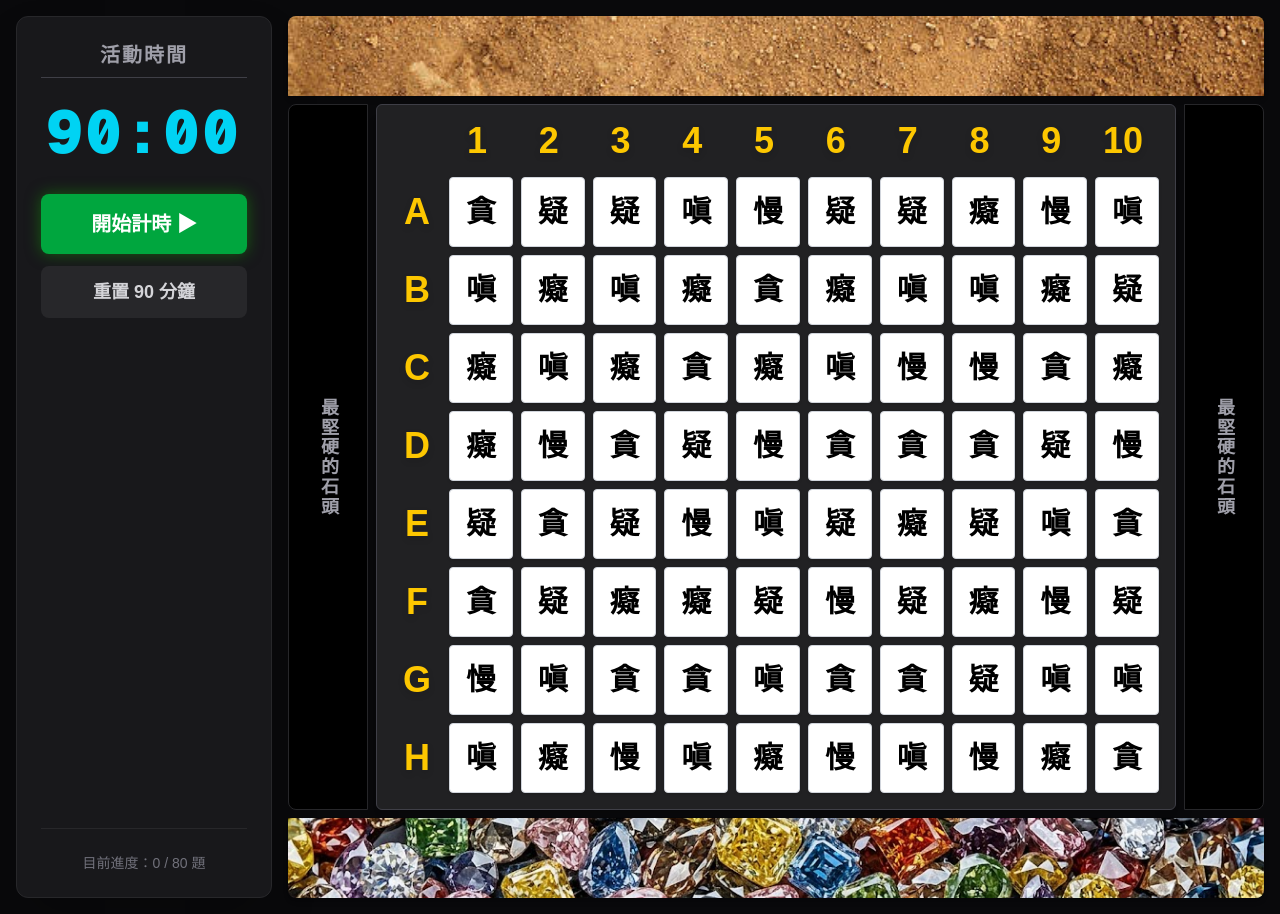
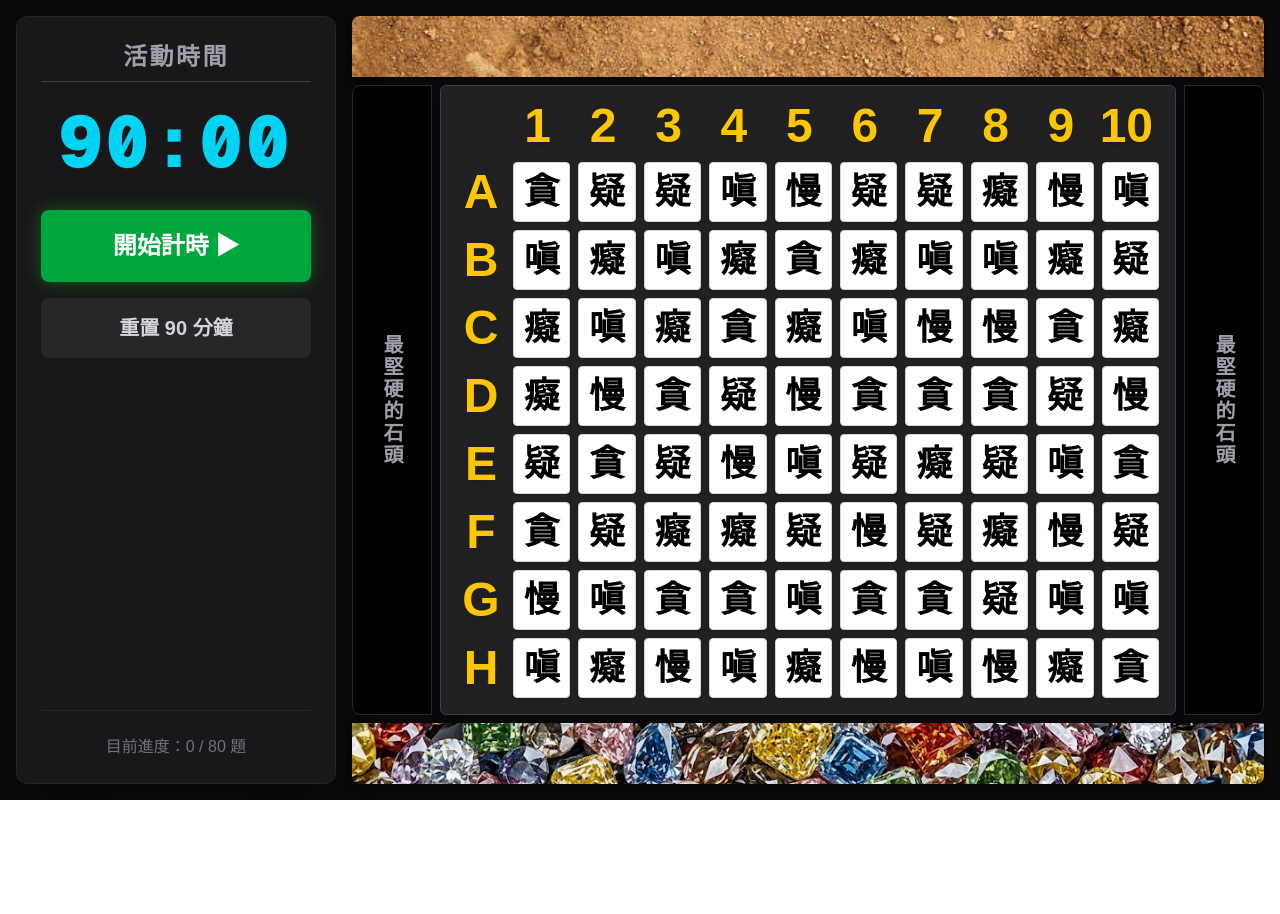
Before and after one commit to kabo87777/nextjs-boilerplate, a Next.js app: page / in a window 1280 px wide. After the commit the page ends 800 px from the top, so only its background shows below. Built offline with nearby package versions, Linux system fonts and the light colour scheme.

Commit message:
Refactor layout for 8x10 matrix and improve styles
Updated matrix dimensions and layout styles for responsiveness.

```diff
--- a/app/page.tsx
+++ b/app/page.tsx
@@ -8,7 +8,7 @@ interface Question {
   isShown: boolean;
 }
 
-// 1. 8 列 x 10 行 的矩陣
+// 1. 更新為 8 列 x 10 行 的矩陣
 const matrixCharacters = [
   ["貪", "疑", "疑", "嗔", "慢", "疑", "疑", "癡", "慢", "嗔"],
   ["嗔", "癡", "嗔", "癡", "貪", "癡", "嗔", "嗔", "癡", "疑"],
@@ -152,22 +152,24 @@ export default function MatrixPage() {
   };
 
   return (
-    <main className="min-h-screen bg-zinc-950 text-white flex p-4 gap-4 overflow-hidden">
+    // 【修改點】改為 h-screen w-screen，強制填滿且不出現卷軸
+    <main className="h-screen w-screen bg-zinc-950 text-white flex p-4 gap-4 overflow-hidden">
 
       {/* ====== 左側：控制面板 & 總計時器 ====== */}
-      <aside className="w-64 bg-zinc-900 border border-zinc-800 rounded-xl p-6 flex flex-col justify-start items-center shadow-2xl flex-shrink-0">
-        <h2 className="text-xl font-bold text-zinc-400 mb-6 tracking-widest border-b border-zinc-700 pb-2 w-full text-center">
+      {/* 【修改點】加上 h-full 讓側邊欄頂天立地 */}
+      <aside className="w-64 md:w-72 lg:w-80 h-full bg-zinc-900 border border-zinc-800 rounded-xl p-6 flex flex-col justify-start items-center shadow-2xl flex-shrink-0">
+        <h2 className="text-xl md:text-2xl font-bold text-zinc-400 mb-6 tracking-widest border-b border-zinc-700 pb-2 w-full text-center">
           活動時間
         </h2>
 
-        <div className={`text-6xl font-black font-mono mb-8 tracking-wider ${mainTime <= 300 ? 'text-red-500 animate-pulse' : 'text-cyan-400'}`}>
+        <div className={`text-6xl md:text-7xl font-black font-mono mb-8 tracking-wider ${mainTime <= 300 ? 'text-red-500 animate-pulse' : 'text-cyan-400'}`}>
           {formatTime(mainTime)}
         </div>
 
-        <div className="flex flex-col gap-3 w-full">
+        <div className="flex flex-col gap-4 w-full">
           <button
             onClick={() => setIsMainRunning(!isMainRunning)}
-            className={`w-full py-4 text-xl font-bold rounded-lg transition-all ${
+            className={`w-full py-5 text-2xl font-bold rounded-lg transition-all ${
               isMainRunning
               ? "bg-amber-600 hover:bg-amber-500 text-white shadow-[0_0_15px_rgba(217,119,6,0.5)]"
               : "bg-green-600 hover:bg-green-500 text-white shadow-[0_0_15px_rgba(22,163,7,0.5)]"
@@ -181,14 +183,14 @@ export default function MatrixPage() {
               setIsMainRunning(false);
               setMainTime(90 * 60);
             }}
-            className="w-full py-3 text-lg font-bold bg-zinc-800 hover:bg-zinc-700 text-zinc-300 rounded-lg transition-all"
+            className="w-full py-4 text-xl font-bold bg-zinc-800 hover:bg-zinc-700 text-zinc-300 rounded-lg transition-all"
           >
             重置 90 分鐘
           </button>
         </div>
 
         <div className="mt-auto w-full pt-6 border-t border-zinc-800">
-          <p className="text-sm text-zinc-500 text-center">
+          <p className="text-base text-zinc-500 text-center">
             {questionsLoading
               ? "載入題庫中..."
               : `目前進度：${questions.filter((q) => q.isShown).length} / ${questions.length} 題`}
@@ -197,51 +199,56 @@ export default function MatrixPage() {
       </aside>
 
       {/* ====== 右側：主體矩陣版面 ====== */}
-      <section className="flex-1 flex flex-col items-center justify-center min-w-[800px]">
-        <div className="w-full max-w-[1400px] flex flex-col">
+      {/* 【修改點】改為 h-full 讓右邊填滿整個高度，並移除 min-w 限制讓他有彈性 */}
+      <section className="flex-1 h-full flex flex-col">
+        {/* 【修改點】移除 max-w-[1400px]，加上 h-full 讓容器徹底向外撐開 */}
+        <div className="w-full h-full flex flex-col">
 
           {/* 頂部：地表圖片 */}
-          <div className="w-full relative h-16 md:h-20 mb-2 rounded-t-lg overflow-hidden shadow-md">
+          {/* 【修改點】高度改成 h-[8%]，隨螢幕高度動態調整 */}
+          <div className="w-full relative h-[8%] min-h-[60px] max-h-[120px] mb-2 rounded-t-lg overflow-hidden shadow-md flex-shrink-0">
             <Image src="/ground.png" alt="地表" fill className="object-cover" priority />
           </div>
 
-          <div className="w-full flex items-stretch gap-2">
+          {/* 【修改點】加上 flex-1 與 min-h-0，這層是讓內部網格能完美伸縮的關鍵 */}
+          <div className="w-full flex-1 flex items-stretch gap-2 min-h-0">
 
             {/* 左側：純黑石頭 */}
             <div className="w-16 md:w-20 bg-black flex items-center justify-center rounded-l-lg shadow-inner border border-zinc-800 flex-shrink-0">
-              <span className="writing-mode-vertical text-center font-bold tracking-widest text-zinc-400 text-lg select-none [writing-mode:vertical-lr]">
+              <span className="writing-mode-vertical text-center font-bold tracking-widest text-zinc-400 text-xl select-none [writing-mode:vertical-lr]">
                 最堅硬的石頭
               </span>
             </div>
 
             {/* 核心區域：包含標籤與 8x10 網格 */}
-            <div className="flex-1 bg-zinc-800/80 p-2 md:p-4 rounded-md border border-zinc-700 shadow-xl flex flex-col gap-2">
+            <div className="flex-1 h-full bg-zinc-800/80 p-2 md:p-4 rounded-md border border-zinc-700 shadow-xl flex flex-col gap-2 overflow-hidden">
 
               {/* 橫向編號：1 到 10 */}
-              <div className="flex ml-8 md:ml-12 mb-2">
+              <div className="flex ml-8 md:ml-12 mb-1 flex-shrink-0">
                 {colLabels.map((label) => (
-                  <div key={`col-${label}`} className="flex-1 text-center font-black text-3xl md:text-4xl text-yellow-400 drop-shadow-md">
+                  <div key={`col-${label}`} className="flex-1 text-center font-black text-3xl md:text-5xl text-yellow-400 drop-shadow-md">
                     {label}
                   </div>
                 ))}
               </div>
 
               {/* 網格與縱向編號 */}
-              <div className="flex-1 flex flex-col gap-1.5 md:gap-2">
+              <div className="flex-1 flex flex-col gap-1.5 md:gap-2 min-h-0">
                 {matrixCharacters.map((row, rowIndex) => (
                   <div key={`row-${rowIndex}`} className="flex-1 flex items-stretch gap-1.5 md:gap-2">
 
                     {/* 縱向編號：A 到 H */}
-                    <div className="w-8 md:w-12 flex items-center justify-center font-black text-3xl md:text-4xl text-yellow-400 drop-shadow-md">
+                    <div className="w-8 md:w-12 flex items-center justify-center font-black text-3xl md:text-5xl text-yellow-400 drop-shadow-md flex-shrink-0">
                       {rowLabels[rowIndex]}
                     </div>
 
                     {/* 當列的 10 個按鈕 */}
+                    {/* 【修改點】移除了按鈕的 min-h-[70px]，讓它完全依靠 flex-1 自動均分伸展 */}
                     {row.map((char, colIndex) => (
                       <button
                         key={`${rowIndex}-${colIndex}`}
                         onClick={() => handleCellClick(rowIndex, colIndex)}
-                        className={`flex-1 flex items-center justify-center font-bold text-2xl md:text-3xl rounded transition-all duration-200 border transform hover:scale-105 active:scale-95 shadow-sm min-h-[50px] md:min-h-[70px] ${gridColors[rowIndex][colIndex]}`}
+                        className={`flex-1 flex items-center justify-center font-bold text-3xl md:text-4xl rounded transition-all duration-200 border transform hover:scale-105 active:scale-95 shadow-sm ${gridColors[rowIndex][colIndex]}`}
                       >
                         {char}
                       </button>
@@ -253,14 +260,15 @@ export default function MatrixPage() {
 
             {/* 右側：純黑石頭 */}
             <div className="w-16 md:w-20 bg-black flex items-center justify-center rounded-r-lg shadow-inner border border-zinc-800 flex-shrink-0">
-              <span className="writing-mode-vertical text-center font-bold tracking-widest text-zinc-400 text-lg select-none [writing-mode:vertical-lr]">
+              <span className="writing-mode-vertical text-center font-bold tracking-widest text-zinc-400 text-xl select-none [writing-mode:vertical-lr]">
                 最堅硬的石頭
               </span>
             </div>
           </div>
 
           {/* 底部：鑽石圖片 */}
-          <div className="w-full relative h-16 md:h-20 mt-2 rounded-b-lg overflow-hidden shadow-md">
+          {/* 【修改點】高度改成 h-[8%]，隨螢幕高度動態調整 */}
+          <div className="w-full relative h-[8%] min-h-[60px] max-h-[120px] mt-2 rounded-b-lg overflow-hidden shadow-md flex-shrink-0">
             <Image src="/diamond.png" alt="鑽石" fill className="object-cover" />
           </div>
 
@@ -306,7 +314,7 @@ export default function MatrixPage() {
         </div>
       )}
 
-     {/* ====== 彈窗 2：滿版題目顯示 & 30秒倒數 ====== */}
+      {/* ====== 彈窗 2：滿版題目顯示 & 30秒倒數 ====== */}
       {activeModal === "question" && (
         <div className="fixed inset-0 bg-black/95 backdrop-blur-md flex flex-col items-center justify-center p-8 z-[100] gap-8">
 
```
